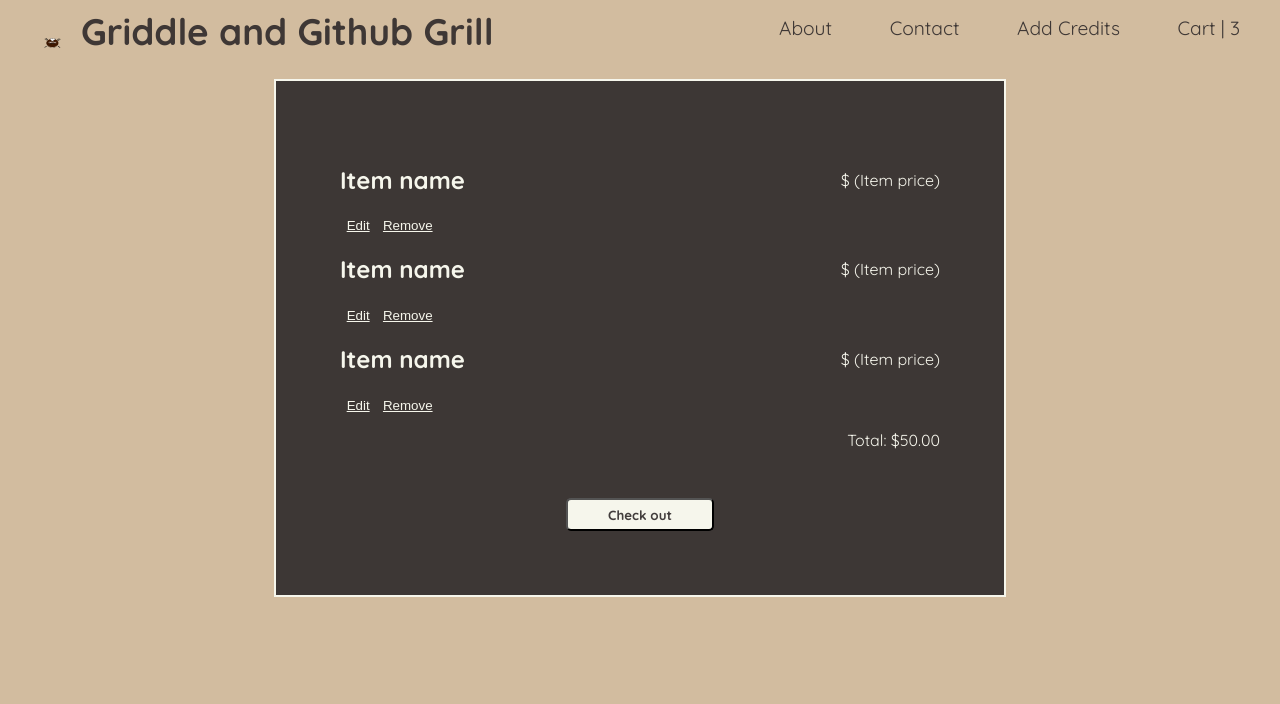
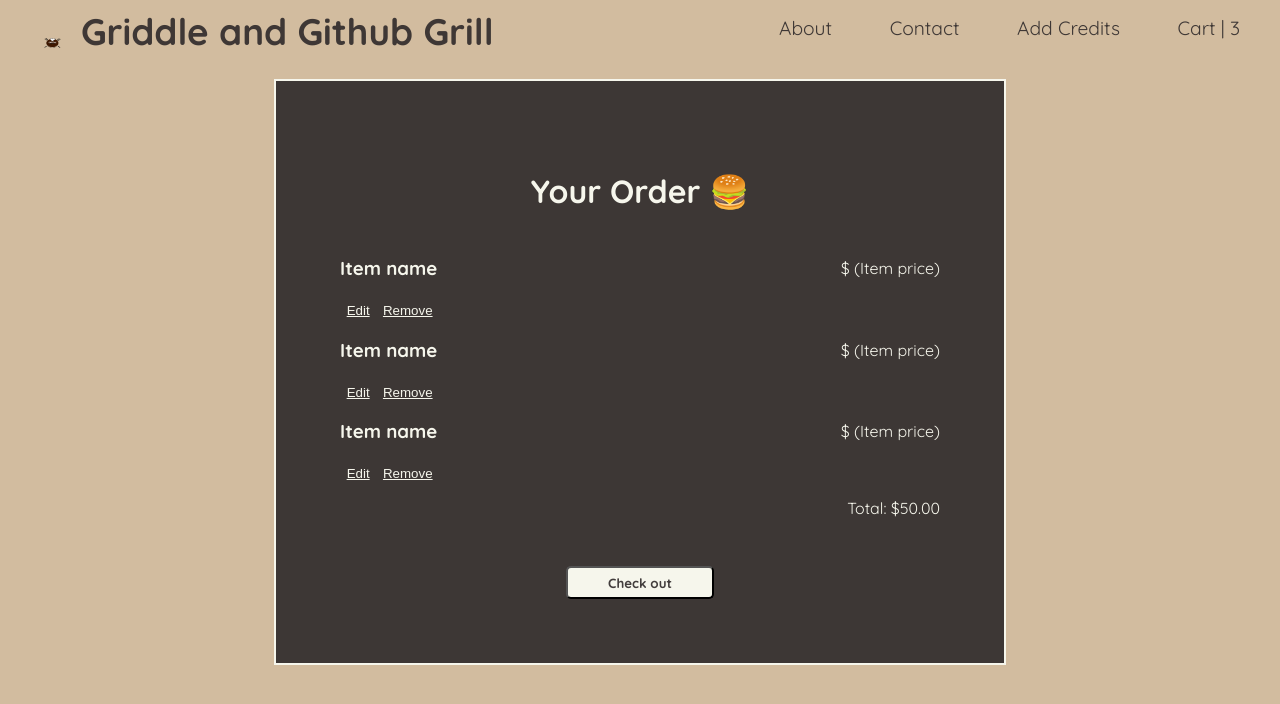
Before and after one commit to chingu-voyages/v50-tier1-team-03, a React (Vite) app: page /cart in a window 1280 px wide. Shown: the top 704 px of the page. Built offline with nearby package versions, Linux system fonts and the light colour scheme.

Commit message:
added cart  heading

```diff
--- a/src/components/cartComponents/Cart.jsx
+++ b/src/components/cartComponents/Cart.jsx
@@ -5,20 +5,21 @@ export default function Cart() {
         <>
             <Header />
             <section className="cart-section">
+                <h2 className="cart-heading">Your Order 🍔</h2>
                 <div className="cart-item">
-                    <h2>Item name <span id="quantity"></span></h2>
+                    <h3>Item name <span id="quantity"></span></h3>
                     <p>$ (Item price)</p>
                 </div>
                 <button className="cart-btn">Edit</button>
                 <button className="cart-btn">Remove</button>
                 <div className="cart-item">
-                    <h2>Item name <span id="quantity"></span></h2>
+                    <h3>Item name <span id="quantity"></span></h3>
                     <p>$ (Item price)</p>
                 </div>
                 <button className="cart-btn">Edit</button>
                 <button className="cart-btn">Remove</button>
                 <div className="cart-item">
-                    <h2>Item name <span id="quantity"></span></h2>
+                    <h3>Item name <span id="quantity"></span></h3>
                     <p>$ (Item price)</p>
                 </div>
                 <button className="cart-btn">Edit</button>
--- a/src/index.css
+++ b/src/index.css
@@ -353,6 +353,11 @@ section {
   border: 2px solid var(--main--text__light);
 }
 
+.cart-heading {
+  font-size: 2rem;
+  text-align: center;
+}
+
 .cart-item {
   display: flex;
   justify-content: space-between;
```
